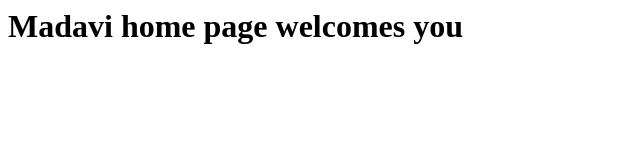
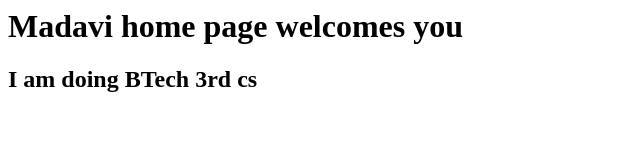
Before and after one commit to avulamadhavi2005-bot/testweb1, a plain HTML site: page index.html in a window 1280 px wide. Shown: the whole page, without its empty margins (0-640 px from the left). Drawn offline with Linux system fonts and the light colour scheme.

Commit message:
g2 tag added

```diff
--- a/index.html
+++ b/index.html
@@ -1,5 +1,6 @@
 <html>
   <body>
     <h1>Madavi home page welcomes you</h1>
+    <h2>I am doing BTech 3rd cs</h2>
   </body>
 </html>
```
